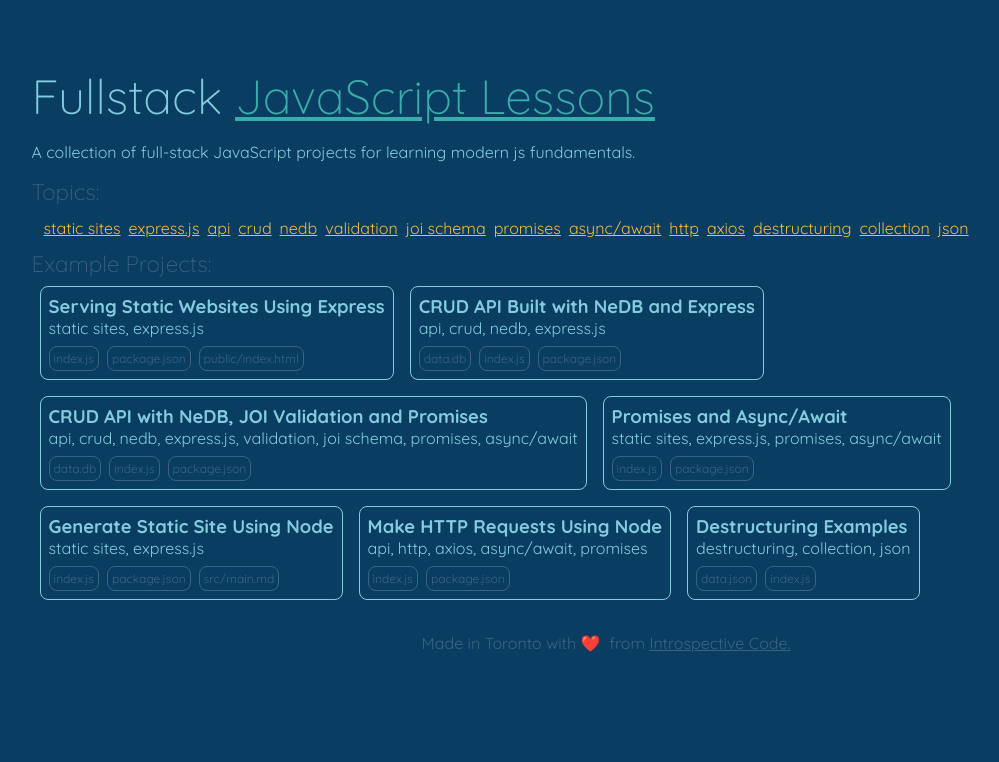
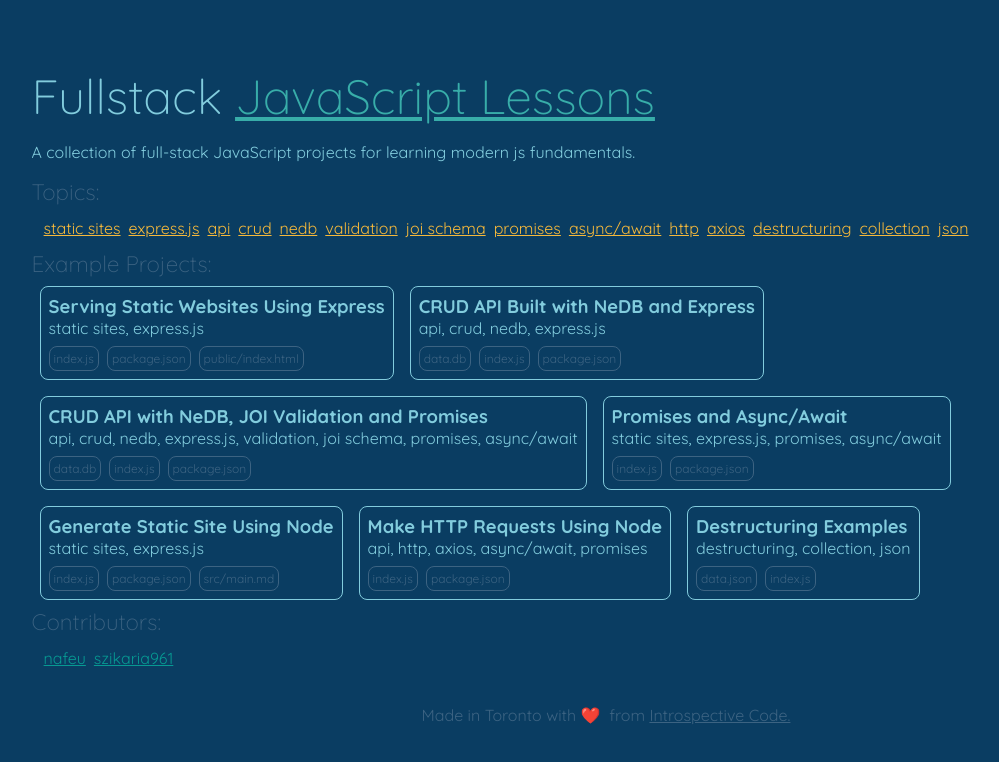
Before and after one commit to introspective-code/fullstack-js-lessons, a plain HTML site: page index.html in a window 1280 px wide. Shown: the whole page, without its empty margins (34-1033 px from the left). Drawn offline with Linux system fonts and the light colour scheme; a small style sheet from the web is missing.

Commit message:
Add contributors

```diff
--- a/index.html
+++ b/index.html
@@ -250,6 +250,18 @@
     opacity: 0.5;
   }
 
+  .contributors {
+    display: flex;
+    flex-wrap: wrap;
+    color: #f6b93b;
+    padding: 0.5rem;
+  }
+
+  .contributor {
+    padding: 0.25rem;
+    color: #079992;
+  }
+
       </style>
     </head>
     <body>
@@ -381,6 +393,11 @@
     </div>
 
         </div>
+        <div class="header">Contributors:</div>
+        <div class="contributors">
+          <a href="https://github.com/nafeu" class="contributor">nafeu</a>
+<a href="https://github.com/szikaria961" class="contributor">szikaria961</a>
+        </div>
       </div>
     </div>
     <div class="footer">
```
Also changed, not shown: generate-site-and-readme.js (+26 -0 lines).
